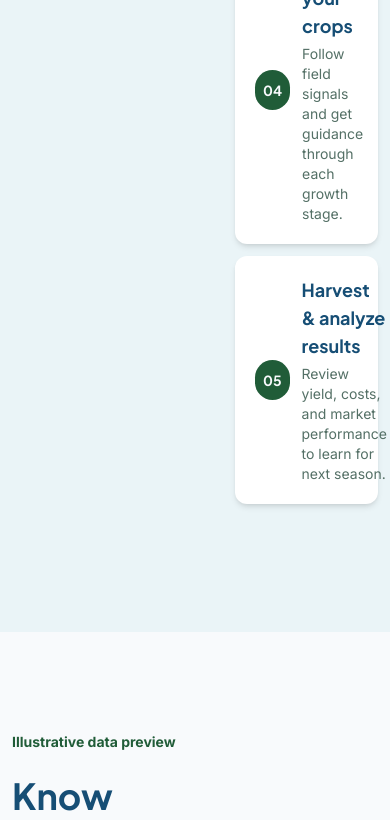
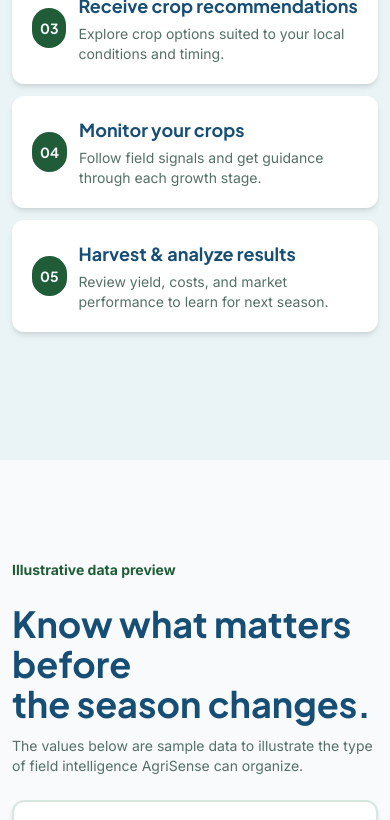
Before and after one commit to AviatorLabs/AgriSense, a React app in the folder frontend/: page / in a window 390 px wide. Shown: the part 4697-5517 px from the top of the page. Built offline with nearby package versions, Linux system fonts and the light colour scheme; the HTML template or start-up script is replaced by a standard one.

Commit message:
chore: made all about sections responsive

```diff
--- a/frontend/src/componentes/landing-page-components/landingPageAboutComponents/section3.jsx
+++ b/frontend/src/componentes/landing-page-components/landingPageAboutComponents/section3.jsx
@@ -4,7 +4,7 @@ import { GoArrowRight } from "react-icons/go";
 export default function Section3() {
   return (
     <div className="w-full bg-secondary">
-      <div className="max-w-7xl mx-auto px-3 py-32 grid grid-cols-2 gap-20">
+      <div className="max-w-7xl mx-auto px-3 py-32 grid grid-cols-1 gap-20 md:grid-cols-2">
         <div className="flex flex-col gap-y-3">
           <h2 className="text-sm text-primary font-mono font-bold">
             How it works
--- a/frontend/src/componentes/landing-page-components/landingPageAboutComponents/section4.jsx
+++ b/frontend/src/componentes/landing-page-components/landingPageAboutComponents/section4.jsx
@@ -10,7 +10,7 @@ export default function Section4() {
       <h2 className="text-sm text-primary font-mono font-bold">
         Illustrative data preview
       </h2>
-      <div className="container flex items-center justify-between">
+      <div className="container flex flex-col gap-y-3 md:items-center md:justify-between md:flex-row">
         <h3 className="text-foreground text-4xl font-sans font-bold">
           Know what matters before
           <br />
@@ -21,7 +21,7 @@ export default function Section4() {
           intelligence AgriSense can organize.
         </p>
       </div>
-      <div className="container grid grid-cols-4 gap-3">
+      <div className="container grid grid-cols-1 gap-3 md:grid-cols-3 lg:grid-cols-4">
         <div className="flex flex-col gap-2 p-3 bg-card border-2 border-border rounded-xl shadow-md">
           <div className="flex items-center justify-between">
             <p className="text-sm text-muted-foreground font-mono font-semibold">
```
